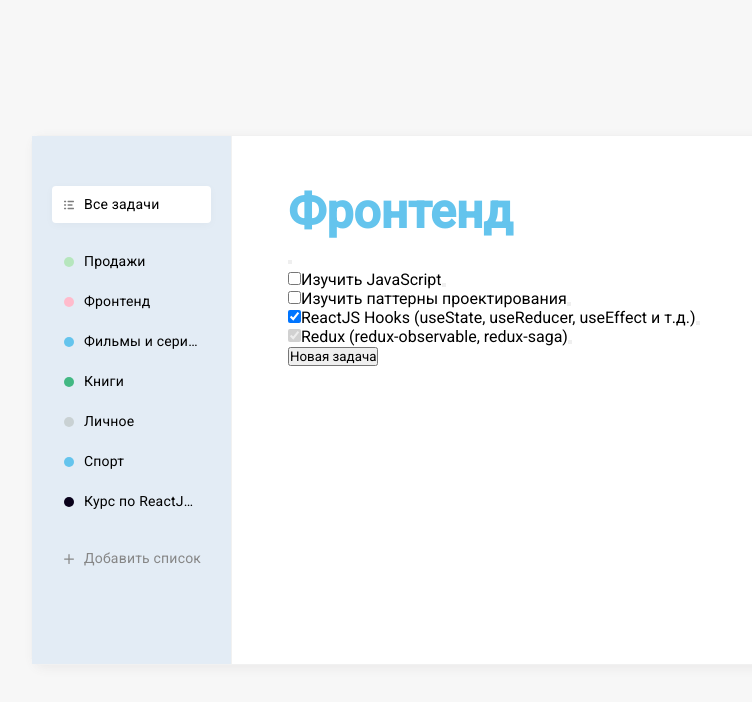
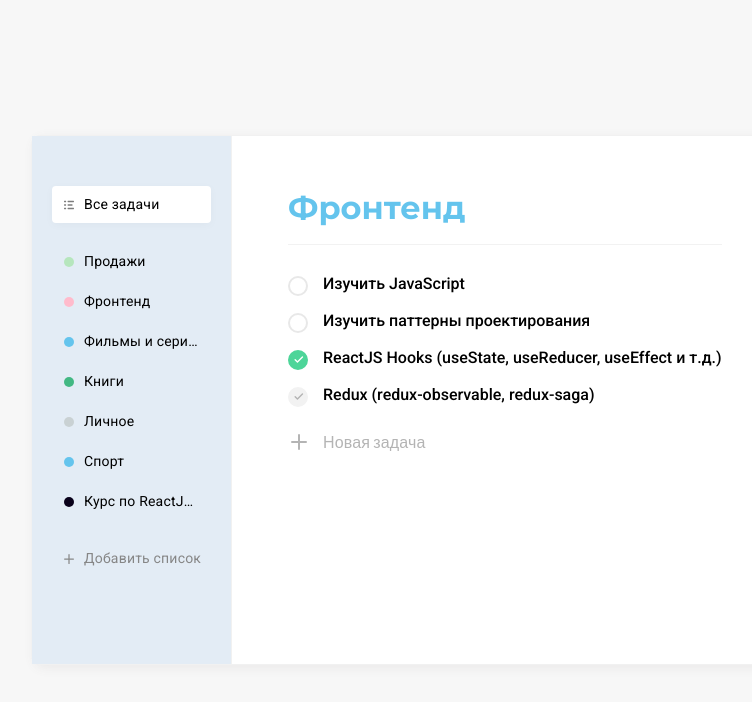
Before and after one commit to DVNst/react-todo, a React (Create React App) app: page / in a window 1280 px wide. Shown: the top 702 px of the page, without its empty margins (234-986 px from the left). Built offline with nearby package versions, Linux system fonts and the light colour scheme.

Commit message:
add css for tasks

```diff
--- a/public/index.html
+++ b/public/index.html
@@ -26,6 +26,7 @@
     -->
     <link href="https://fonts.googleapis.com/css2?family=Roboto:wght@400;500&display=swap" rel="stylesheet">
     <link href="https://fonts.googleapis.com/css2?family=Montserrat:wght@700&display=swap" rel="stylesheet">
+    <link href="https://fonts.googleapis.com/css2?family=Lato&display=swap" rel="stylesheet">
     <title>React App</title>
   </head>
   <body>
--- a/src/components/tasks/tasks.jsx
+++ b/src/components/tasks/tasks.jsx
@@ -12,32 +12,32 @@ const Tasks = () => {
 
       <ul className="tasks__list">
         <li className="tasks__item">
-          <label>
-            <input type="checkbox" />
-              Изучить JavaScript
-              <button className="tasks__btn-remove"><span className="visually-hidden">Удалить</span></button>
+          <input id="check1" type="checkbox" className="tasks__checkbox" />
+          <label htmlFor="check1" className="tasks__item-name" >
+            Изучить JavaScript
           </label>
+          <button className="tasks__btn-remove"><span className="visually-hidden">Удалить</span></button>
         </li>
         <li className="tasks__item">
-          <label>
-            <input type="checkbox" />
-              Изучить паттерны проектирования
-              <button className="tasks__btn-remove"><span className="visually-hidden">Удалить</span></button>
+          <input id="check2" type="checkbox" className="tasks__checkbox" />
+          <label htmlFor="check2" className="tasks__item-name" >
+            Изучить паттерны проектирования
           </label>
+          <button className="tasks__btn-remove"><span className="visually-hidden">Удалить</span></button>
         </li>
         <li className="tasks__item">
-          <label>
-            <input type="checkbox" checked />
-              ReactJS Hooks (useState, useReducer, useEffect и т.д.)
-              <button className="tasks__btn-remove"><span className="visually-hidden">Удалить</span></button>
+          <input id="check3" type="checkbox" className="tasks__checkbox" checked />
+          <label htmlFor="check3" className="tasks__item-name" >
+            ReactJS Hooks (useState, useReducer, useEffect и т.д.)
           </label>
+          <button className="tasks__btn-remove"><span className="visually-hidden">Удалить</span></button>
         </li>
         <li className="tasks__item">
-          <label>
-            <input type="checkbox" checked disabled />
-              Redux (redux-observable, redux-saga)
-              <button className="tasks__btn-remove"><span className="visually-hidden">Удалить</span></button>
+          <input id="check4" type="checkbox" className="tasks__checkbox" checked disabled />
+          <label htmlFor="check4" className="tasks__item-name" >
+            Redux (redux-observable, redux-saga)
           </label>
+          <button className="tasks__btn-remove"><span className="visually-hidden">Удалить</span></button>
         </li>
       </ul>
       <button className="tasks__btn-add">Новая задача</button>
--- a/src/components/tasks/tasks.scss
+++ b/src/components/tasks/tasks.scss
@@ -2,14 +2,195 @@
   padding: 56px;
 
   &__title {
+    display: flex;
     width: 100%;
+    padding-bottom: 20px;
+    border-bottom: 1px solid #f2f2f2;
+
+    align-items: center;
+  }
+
+  &__name {
+    margin-right: 15px;
 
     font-family: "Montserrat", sans-serif;
     font-style: normal;
     font-weight: bold;
     font-size: 32px;
-    line-height: 39px;
+    line-height: 32px;
 
     color: #64c4ed;
+
+    &:hover {
+      & + .tasks__rename {
+        display: inline-block;
+      }
+    }
+  }
+
+  &__rename {
+    display: none;
+    width: 15px;
+    height: 15px;
+    border: none;
+
+    background-color: #dfdfdf;
+    mask-image: url("/img/edit.svg");
+    mask-size: cover;
+  }
+
+  &__list {
+    margin: 30px 0;
+  }
+
+  &__item {
+    position: relative;
+    margin-bottom: 20px;
+
+    font-family: "Lato", sans-serif;
+    font-style: normal;
+    font-weight: 500;
+    font-size: 16px;
+    line-height: 16px;
+    vertical-align: middle;
+
+    &:hover {
+      & .tasks__btn-remove {
+        display: inline-block;
+      }
+    }
+  }
+
+  &__checkbox {
+    display: none;
+
+    &:checked + .tasks__item-name {
+      &:before {
+        background: #4dd599;
+        border: 2px solid #4dd599;
+      }
+      &:after {
+        display: inline-block;
+      }
+    }
+    &:disabled + .tasks__item-name {
+      &:before {
+        background: #f2f2f2;
+        border: 2px solid #f2f2f2;
+      }
+      &:after {
+        background-color: #b3b3b3;
+      }
+    }
+  }
+
+  &__item-name {
+    position: relative;
+    display: inline-block;
+    margin-left: 35px;
+
+    &::before {
+      content: "";
+      position: absolute;
+      display: inline-block;
+      width: 20px;
+      height: 20px;
+      top: 0;
+      left: -35px;
+      box-sizing: border-box;
+
+      border: 2px solid #e8e8e8;
+      border-radius: 50%;
+    }
+
+    &::after {
+      content: "";
+      position: absolute;
+      display: none;
+      width: 10px;
+      height: 7px;
+      top: 6px;
+      left: -29px;
+      box-sizing: border-box;
+
+      background-color: #ffffff;
+      mask-image: url("/img/check.svg");
+      mask-size: cover;
+    }
+  }
+
+  &__btn-remove {
+    position: absolute;
+    display: none;
+    right: 0;
+    top: 0;
+
+    width: 20px;
+    height: 20px;
+    border: none;
+
+    background-color: #ffffff;
+    cursor: pointer;
+
+    &::before {
+      content: "";
+      position: absolute;
+      width: 10px;
+      height: 10px;
+      right: 0;
+      top: 0;
+      transform: translateY(50%);
+
+      background-color: #e3e3e3;
+      mask-image: url("/img/remove.svg");
+      mask-size: cover;
+    }
+
+    &:hover {
+      &::before {
+        background-color: darken(#e3e3e3, 10%);
+      }
+    }
+  }
+
+  &__btn-add {
+    position: relative;
+    width: 100%;
+    margin-left: 35px;
+    border: none;
+
+    font-family: "Lato", sans-serif;
+    font-style: normal;
+    font-weight: 500;
+    font-size: 16px;
+    line-height: 16px;
+    letter-spacing: 0.15px;
+
+    background-color: #ffffff;
+    color: #b4b4b4;
+    text-align: left;
+
+    &::before {
+      content: "";
+      position: absolute;
+      display: inline-block;
+      width: 16px;
+      height: 16px;
+      top: 0;
+      left: -32px;
+      box-sizing: border-box;
+
+      background-color: #b4b4b4;
+      mask-image: url("/img/add.svg");
+      mask-size: cover;
+    }
+
+    &:hover {
+      color: #000000;
+
+      &::before {
+        background-color: #000000;
+      }
+    }
   }
 }
```
